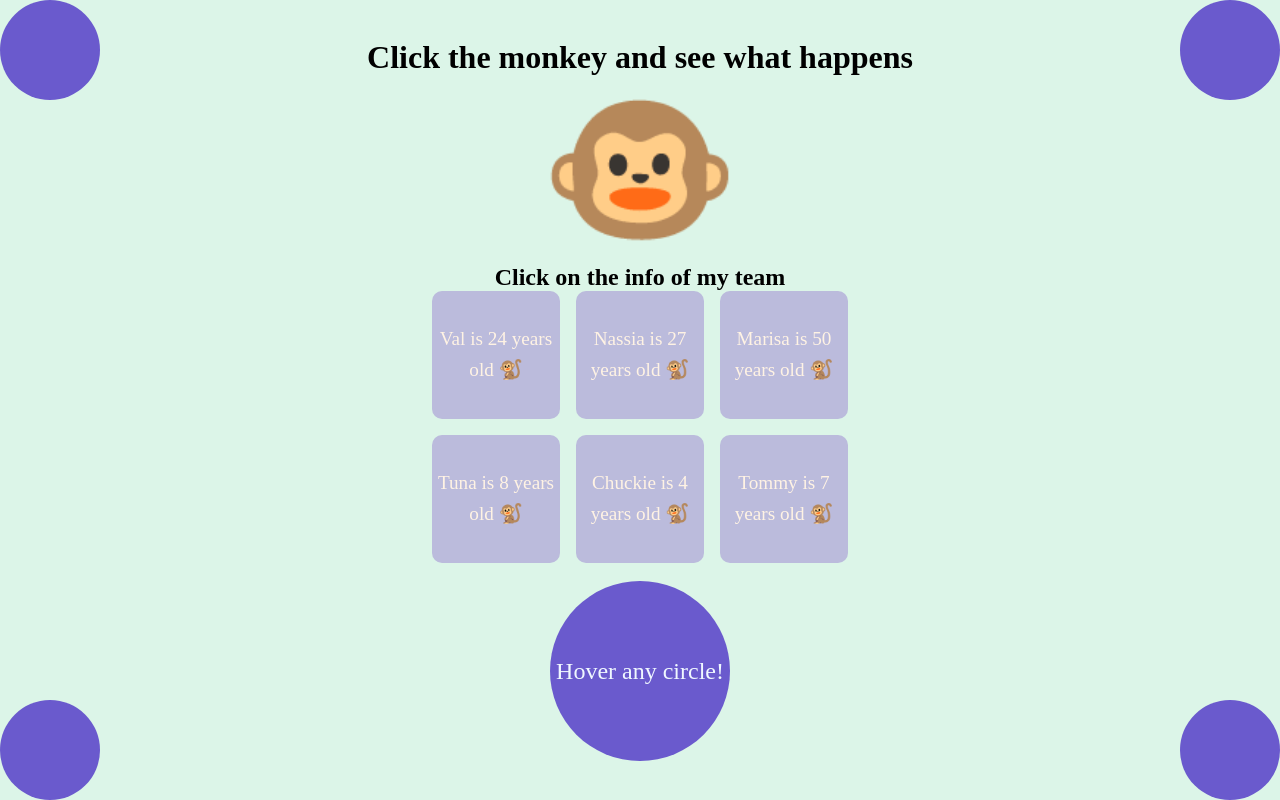
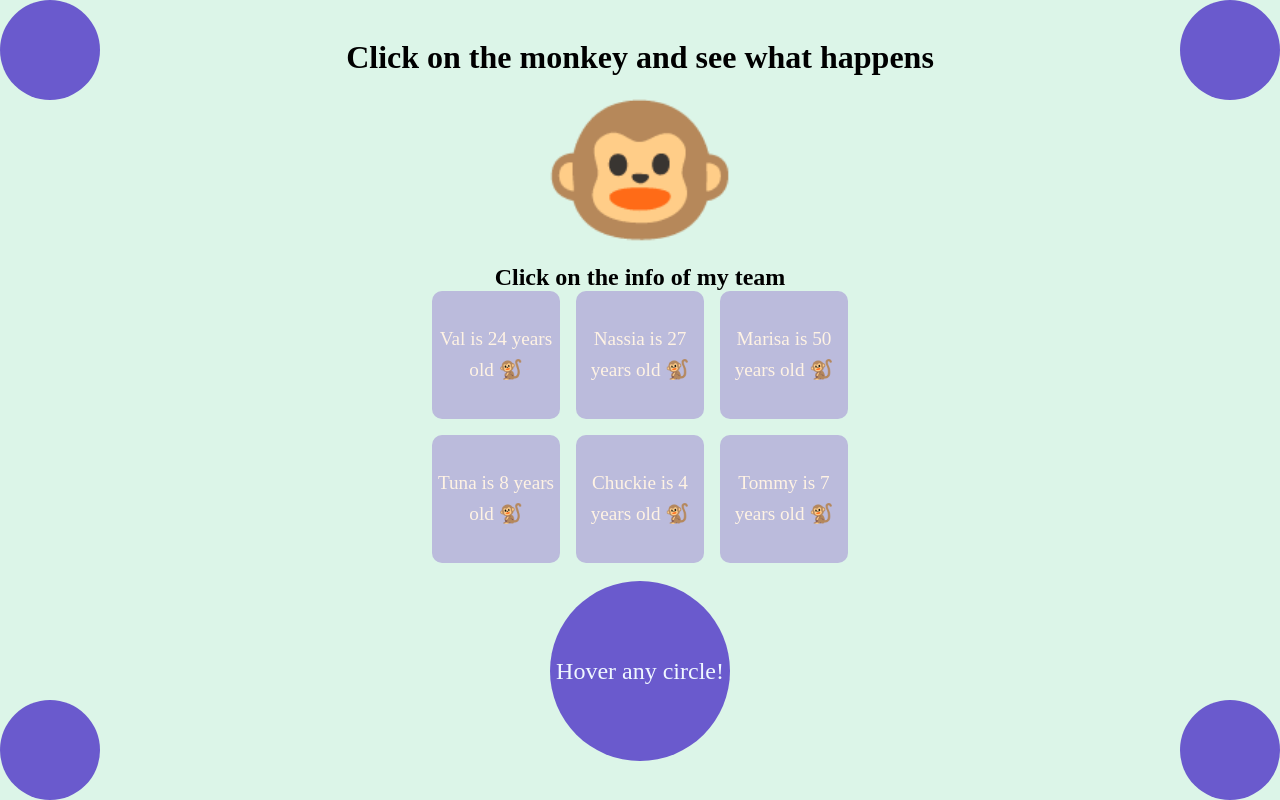
Before and after one commit to valeriadlfg/Three-Projects, a plain HTML site: page index.html in a window 1280 px wide. Drawn offline with Linux system fonts and the light colour scheme.

Commit message:
Update index.html

```diff
--- a/index.html
+++ b/index.html
@@ -7,7 +7,7 @@
     <link rel="stylesheet" href="styles.css" />
 </head>
 <body>
-    <h1>Click the monkey and see what happens</h1>
+    <h1>Click on the monkey and see what happens</h1>
     <div class="emoji closed active">🐵</div>
     <div class="emoji open">🙊</div>
 
```
